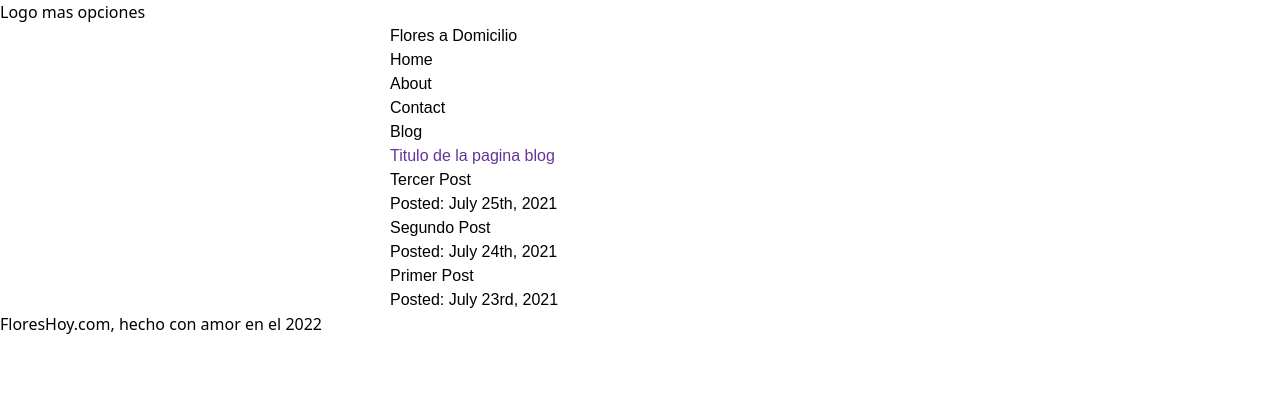
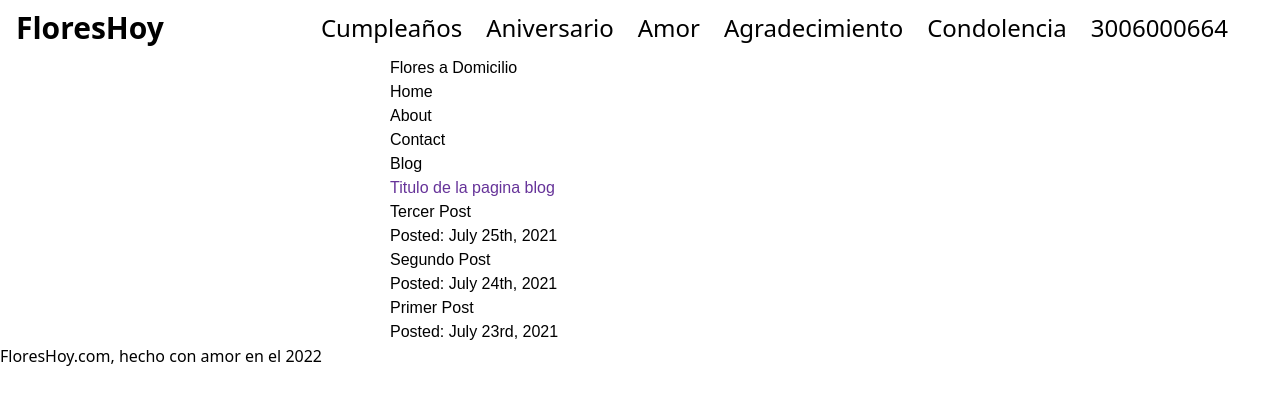
Before and after one commit to sosorio/tutorial-blog, a Gatsby site: page /blog in a window 1280 px wide. Built offline with nearby package versions, Linux system fonts and the light colour scheme; Gatsby itself is replaced by a stand-in of ours.

Commit message:
Con navbar

```diff
--- /dev/null
+++ b/src/components/Navbar.js
@@ -0,0 +1,21 @@
+import * as React from 'react';
+//import {AiOutlineClose, AiOutlineMenu} from 'react-icons/ai';
+
+const Navbar = () => {
+    return (
+        <div class="flex justify-between items-center text-2xl h-18 max-w-[1240px] mx-2 px-2" >
+            <h1 class="w-full text-3xl font-bold">FloresHoy</h1>
+            <ul class="flex">
+                <li class="p-3">Cumpleaños</li>
+                <li class="p-3">Aniversario</li>
+                <li class="p-3">Amor</li>
+                <li class="p-3">Agradecimiento</li>
+                <li class="p-3">Condolencia</li>
+                <li class="p-3">3006000664</li>
+            </ul>
+        </div>
+    )
+}
+
+
+export default Navbar
--- a/src/components/layout.js
+++ b/src/components/layout.js
@@ -2,8 +2,8 @@
 import { Link, useStaticQuery, graphql } from 'gatsby'
 import * as React from 'react'
 import {container, heading, navLinks, navLinkItem, navLinkText, siteTitle} from './layout.module.css'
-import Header from './Header';
 import Footer from './Footer';
+import Navbar from './Navbar';
 
 // Step 2: Define your component
 
@@ -20,7 +20,7 @@ const Layout  = ({pageTitle,pageHeading,children}) => {
       //console.log(data)
   return (
     <container>
-    <Header/>
+    <Navbar/>
     <main className={container}>
         <title>{pageTitle} | {data.site.siteMetadata.title}</title>
         <p className={siteTitle}>{data.site.siteMetadata.title}</p>
```
